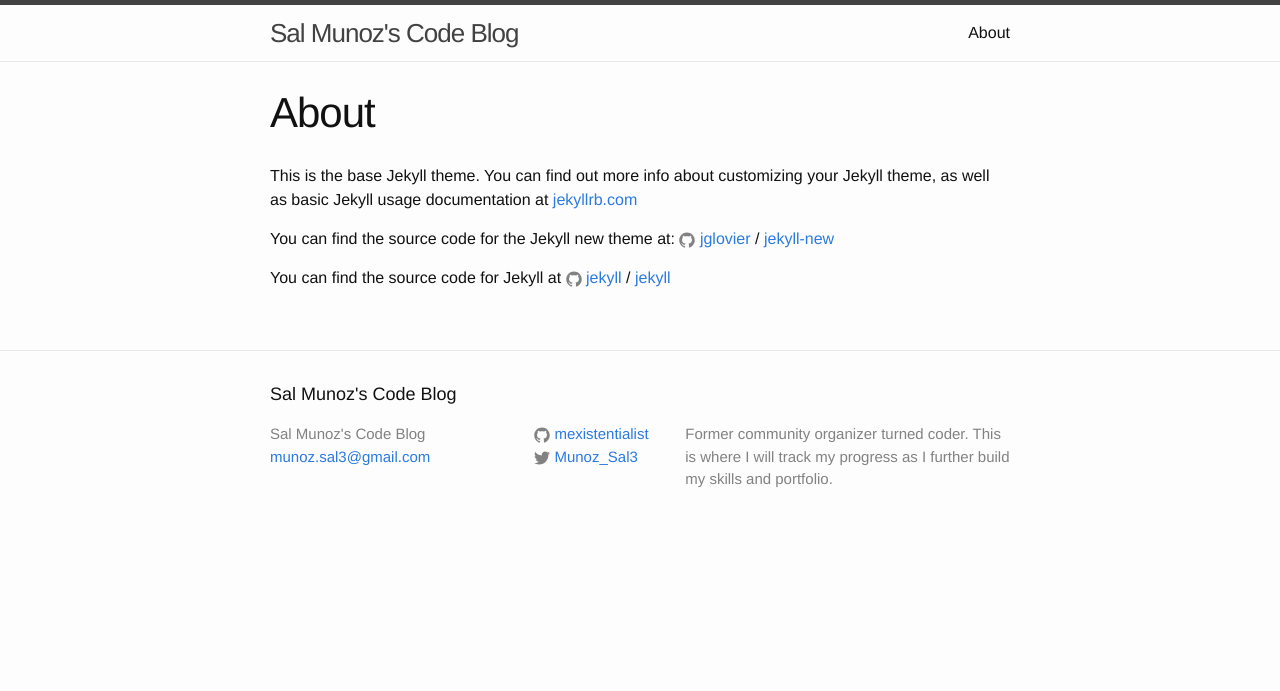
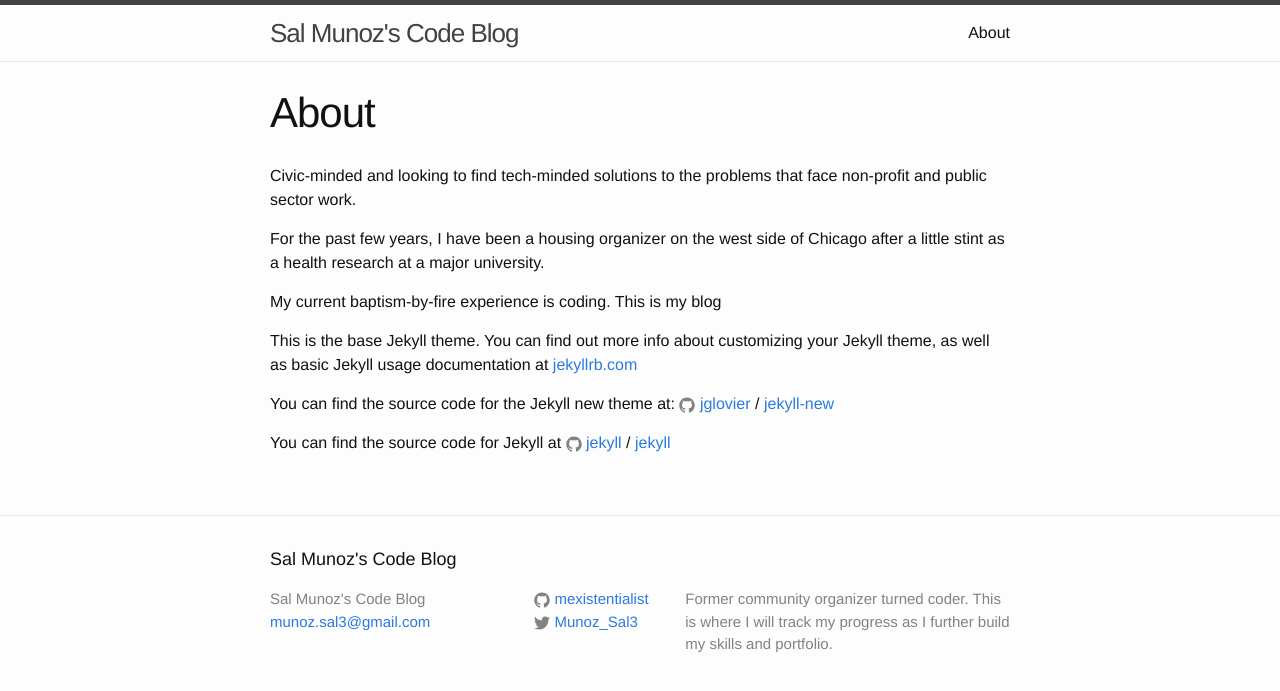
Before and after one commit to mexistentialist/blog, a Jekyll site: the page built from about.md, in a window 1280 px wide. Shown: the top 691 px of the page. Built offline with Jekyll 4.4.1, drawn with Linux system fonts in a browser that asks for light colours.

Commit message:
working on about me

```diff
--- a/_posts/2016-01-06-linked-in.markdown
+++ b/_posts/2016-01-06-linked-in.markdown
@@ -6,4 +6,4 @@ categories: jekyll update
 ---
 I never thought Linked in was more than annoying spam email that I received from people I hadn't talked to in years. However, here I am jumping into the pool: [LinkedIn](https://www.linkedin.com/in/salvador-muñoz-20806b10b).
 
-My years as an organizer have created a good amount of interpersonal connections, which I have no idea how to approach when it comes to a completely new social media platform.
+My years as an organizer have created a good amount of interpersonal connections, which I have no idea how to approach when it comes to a completely new social media platform. How does one ask an executive director of a national organization to add them to a site that forces you to fit into 6 categories of how you came across each other?
--- a/about.md
+++ b/about.md
@@ -3,6 +3,13 @@ layout: page
 title: About
 permalink: /about/
 ---
+
+Civic-minded and looking to find tech-minded solutions to the problems that face non-profit and public sector work.
+
+For the past few years, I have been a housing organizer on the west side of Chicago after a little stint as a health research at a major university.
+
+My current baptism-by-fire experience is coding. This is my blog
+
 
 This is the base Jekyll theme. You can find out more info about customizing your Jekyll theme, as well as basic Jekyll usage documentation at [jekyllrb.com](http://jekyllrb.com/)
 
```
Also changed, not shown: 1 other file.
